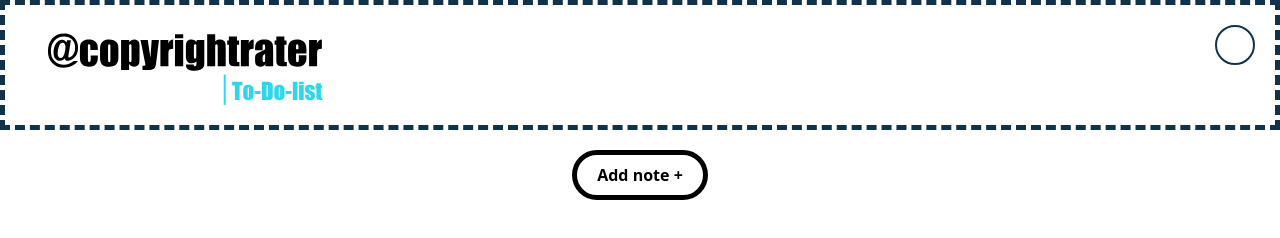
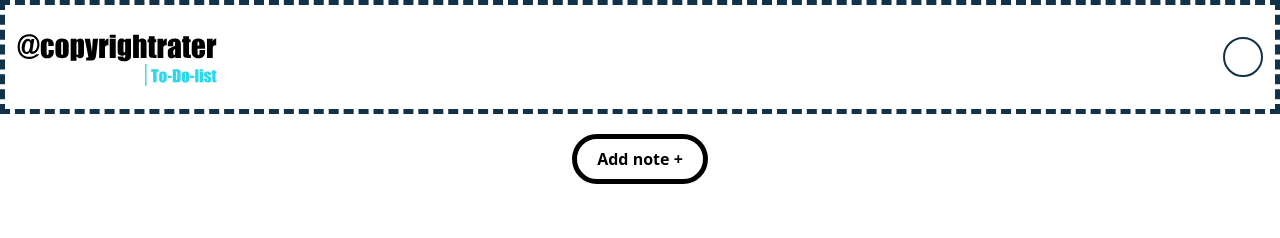
Before and after one commit to thewebsitecreator244/todolist-taskset, a website built with Vite: page index.html in a window 1280 px wide. Built offline with nearby package versions, Linux system fonts and the light colour scheme; files whose address does not match are found by name.

Commit message:
feat:added adaptive (was fing E asy)

```diff
--- a/src/view/header-view/header-params.js
+++ b/src/view/header-view/header-params.js
@@ -4,10 +4,13 @@ const headerParams = {
     "border-5",
     "border-(var:--color-nightmode)",
     "border-dashed",
-    "p-5",
+    "py-1",
+    "px-2",
     "flex",
     "justify-between",
     "dark:border-[#ffffff]",
+    "items-center",
+    "md:p-3",
   ],
 };
 const nightModeButtonParams = {
@@ -33,13 +36,14 @@ const logotypeParams = {
   tagName: "div",
   classList: [
     "bg-[url(/logo.svg)]",
-    "max-w-80",
+    "max-w-30",
     "w-full",
     "bg-contain",
     "bg-center",
     "bg-no-repeat",
     "h-20",
     "dark:bg-[url(/logo-night.svg)]",
+    "md:max-w-50",
   ],
 };
 
```
Also changed, not shown: index.html (+1 -1 lines).
